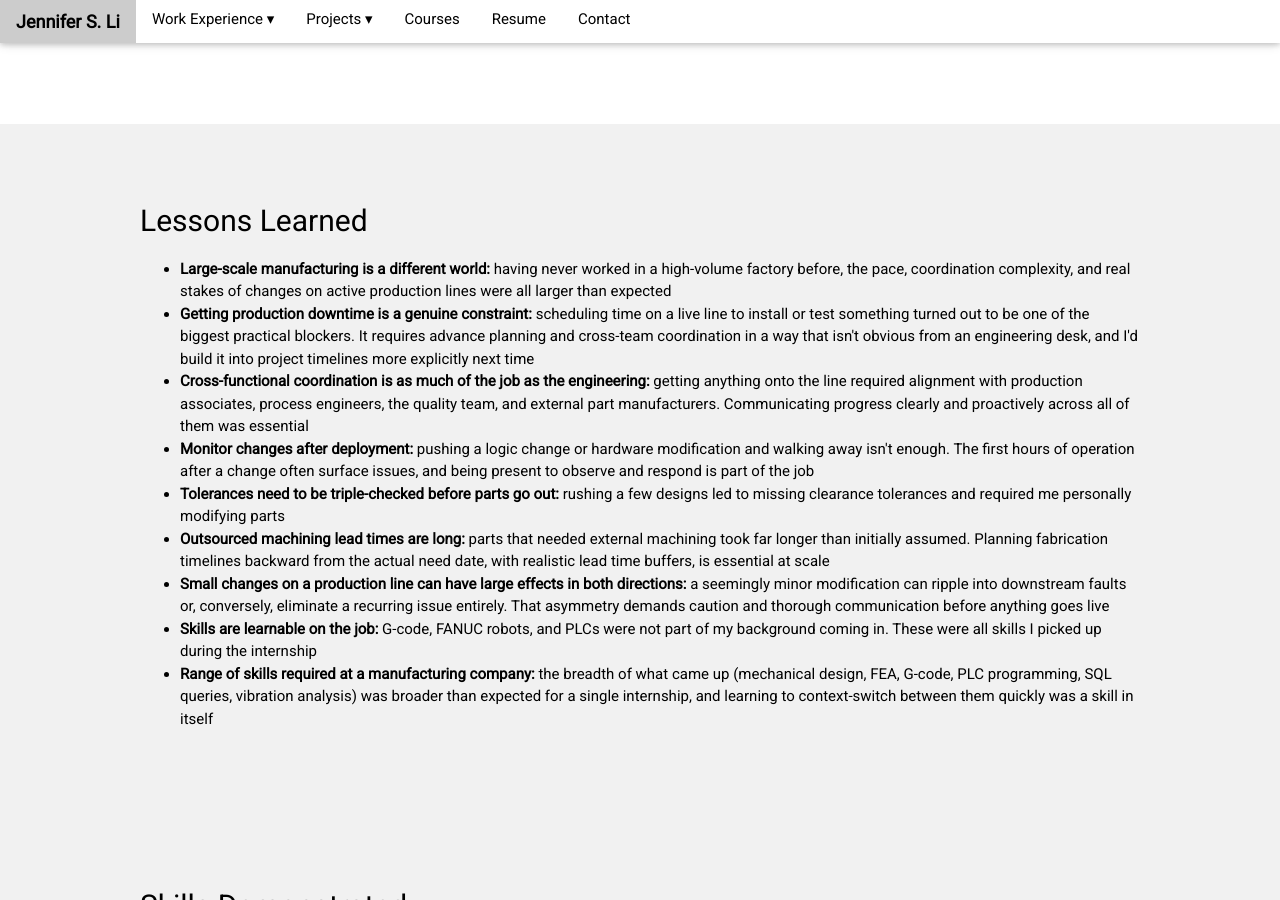
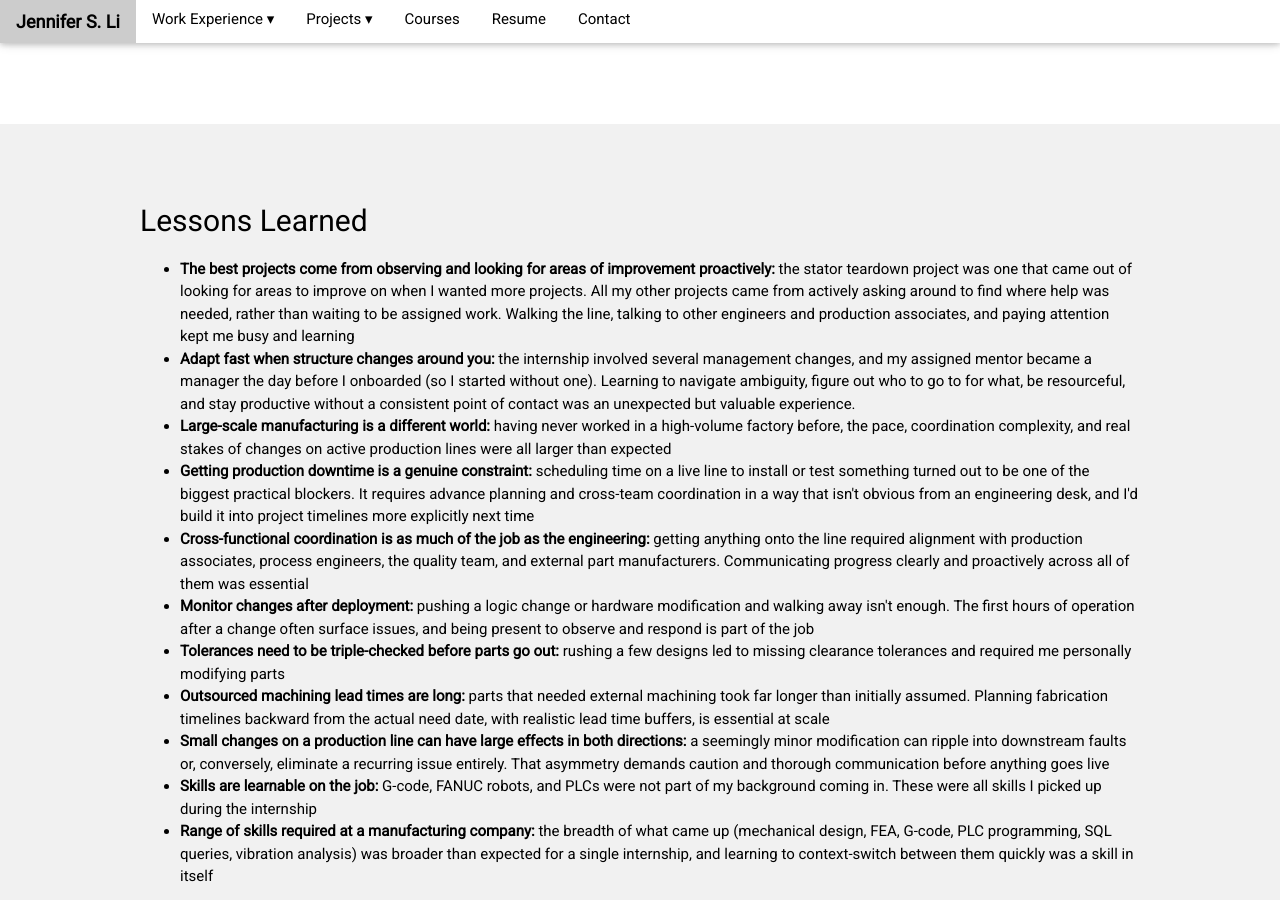
Before and after one commit to jsli905/jsli905.github.io, a Jekyll site: the page experience/tesla.html, which Jekyll copies as it is, in a window 1280 px wide and 900 px high, scrolled down 4566 px. Built offline with Jekyll 4.4.1, drawn with Linux system fonts in a browser that asks for light colours; comment, search, counter and statistics services are not loaded.

Commit message:
Update tesla.html

```diff
--- a/experience/tesla.html
+++ b/experience/tesla.html
@@ -430,6 +430,9 @@
   <div class="max-width">
     <h2>Lessons Learned</h2>
     <ul>
+      <li><strong>The best projects come from observing and looking for areas of improvement proactively:</strong> the stator teardown project was one that came out of looking for areas to improve on when I wanted more projects. All my other projects came from actively asking around to find where help was needed, rather than waiting to be assigned work. Walking the line, talking to other engineers and production associates, and paying attention kept me busy and learning</li>
+
+      <li><strong>Adapt fast when structure changes around you:</strong> the internship involved several management changes, and my assigned mentor became a manager the day before I onboarded (so I started without one). Learning to navigate ambiguity, figure out who to go to for what, be resourceful, and stay productive without a consistent point of contact was an unexpected but valuable experience.</li>
       <li><strong>Large-scale manufacturing is a different world:</strong> having never worked in a high-volume factory before, the pace, coordination complexity, and real stakes of changes on active production lines were all larger than expected</li>
 
       <li><strong>Getting production downtime is a genuine constraint:</strong> scheduling time on a live line to install or test something turned out to be one of the biggest practical blockers. It requires advance planning and cross-team coordination in a way that isn't obvious from an engineering desk, and I'd build it into project timelines more explicitly next time</li>
```
